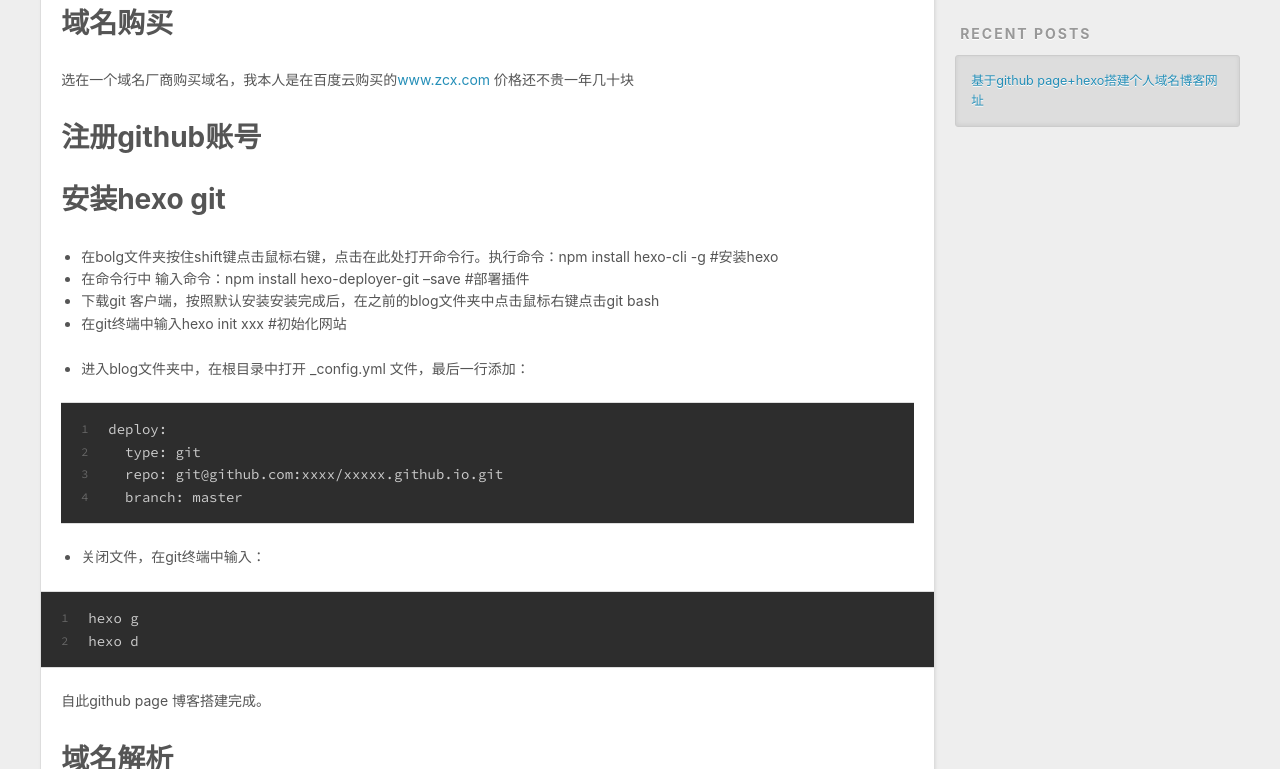
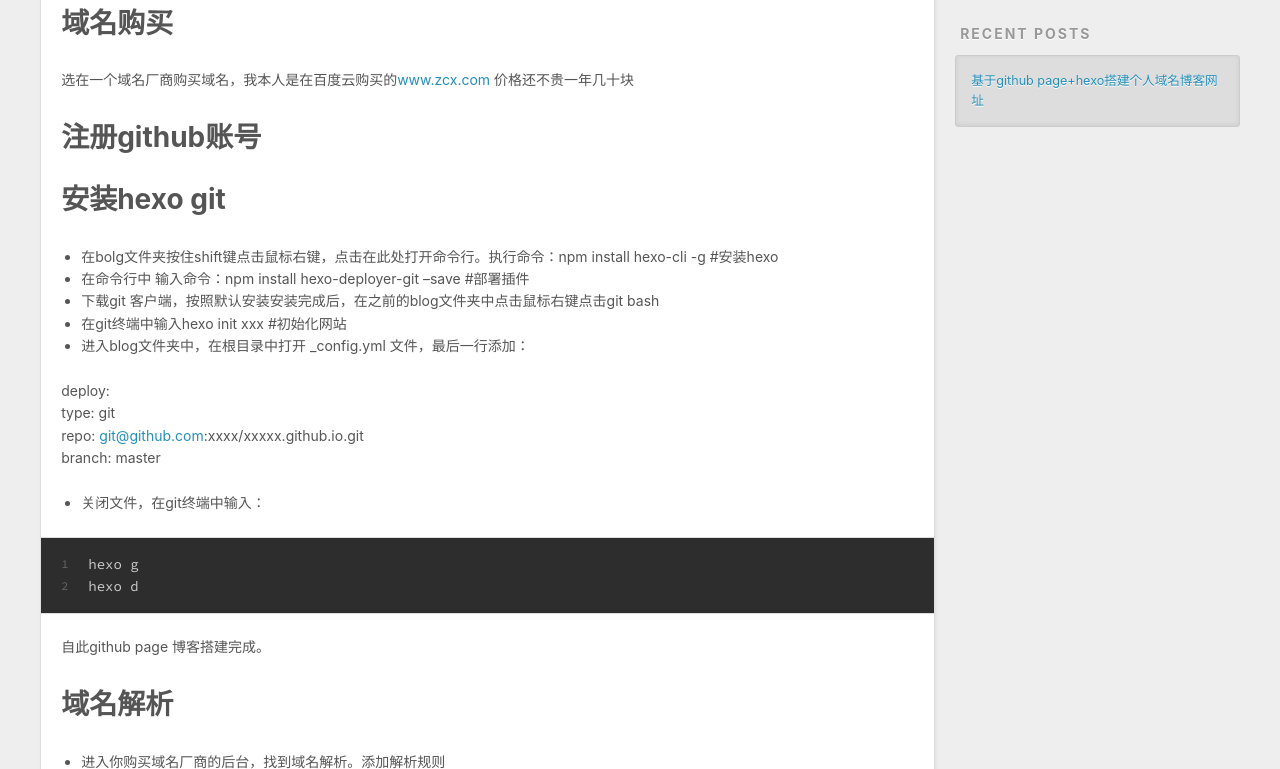
Before and after one commit to zhengzixin/zhengzixin.github.io, a plain HTML site: page 2019/02/18/我的第一篇博客/index.html in a window 1280 px wide. Shown: the part 454-1223 px from the top of the page. Drawn offline with nearby package versions, Linux system fonts and the light colour scheme.

Commit message:
Site updated: 2019-02-18 16:26:53

```diff
--- a/2019/02/18/我的第一篇博客/index.html
+++ b/2019/02/18/我的第一篇博客/index.html
@@ -14,7 +14,7 @@
 <meta property="og:site_name" content="人生的意义在于追求的过程，而不是最后的结果">
 <meta property="og:description" content="域名购买选在一个域名厂商购买域名，我本人是在百度云购买的www.zcx.com 价格还不贵一年几十块 注册github账号安装hexo git 在bolg文件夹按住shift键点击鼠标右键，点击在此处打开命令行。执行命令：npm install hexo-cli -g #安装hexo 在命令行中 输入命令：npm install hexo-deployer-git –save #部署插件 下载gi">
 <meta property="og:locale" content="default">
-<meta property="og:updated_time" content="2019-02-18T08:22:56.242Z">
+<meta property="og:updated_time" content="2019-02-18T08:26:38.048Z">
 <meta name="twitter:card" content="summary">
 <meta name="twitter:title" content="基于github page+hexo搭建个人域名博客网址">
 <meta name="twitter:description" content="域名购买选在一个域名厂商购买域名，我本人是在百度云购买的www.zcx.com 价格还不贵一年几十块 注册github账号安装hexo git 在bolg文件夹按住shift键点击鼠标右键，点击在此处打开命令行。执行命令：npm install hexo-cli -g #安装hexo 在命令行中 输入命令：npm install hexo-deployer-git –save #部署插件 下载gi">
@@ -92,11 +92,11 @@
 <li>在命令行中 输入命令：npm install hexo-deployer-git –save #部署插件</li>
 <li>下载git 客户端，按照默认安装安装完成后，在之前的blog文件夹中点击鼠标右键点击git bash</li>
 <li>在git终端中输入hexo init xxx #初始化网站</li>
-<li><p>进入blog文件夹中，在根目录中打开 _config.yml 文件，最后一行添加：</p>
-  <figure class="highlight plain"><table><tr><td class="gutter"><pre><span class="line">1</span><br><span class="line">2</span><br><span class="line">3</span><br><span class="line">4</span><br></pre></td><td class="code"><pre><span class="line">deploy:</span><br><span class="line">  type: git </span><br><span class="line">  repo: git@github.com:xxxx/xxxxx.github.io.git</span><br><span class="line">  branch: master</span><br></pre></td></tr></table></figure>
-</li>
-<li><p>关闭文件，在git终端中输入：</p>
-</li>
+<li>进入blog文件夹中，在根目录中打开 _config.yml 文件，最后一行添加：</li>
+</ul>
+<p>deploy:<br>  type: git<br>  repo: <a href="mailto:git@github.com" target="_blank" rel="noopener">git@github.com</a>:xxxx/xxxxx.github.io.git<br>  branch: master</p>
+<ul>
+<li>关闭文件，在git终端中输入：</li>
 </ul>
 <figure class="highlight plain"><table><tr><td class="gutter"><pre><span class="line">1</span><br><span class="line">2</span><br></pre></td><td class="code"><pre><span class="line">hexo g</span><br><span class="line">hexo d</span><br></pre></td></tr></table></figure>
 <p>自此github page 博客搭建完成。</p>
@@ -111,7 +111,7 @@
 
     </div>
     <footer class="article-footer">
-      <a data-url="http://zcxbb.com/2019/02/18/我的第一篇博客/" data-id="cjsa2pu7y0000rgvs06p0go2t" class="article-share-link">Share</a>
+      <a data-url="http://zcxbb.com/2019/02/18/我的第一篇博客/" data-id="cjsa2t7sh0000jsvs7iu9bjvc" class="article-share-link">Share</a>
 
 
     </footer>
```
Also changed, not shown: index.html (+6 -6 lines).
